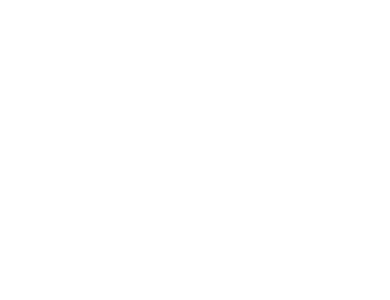
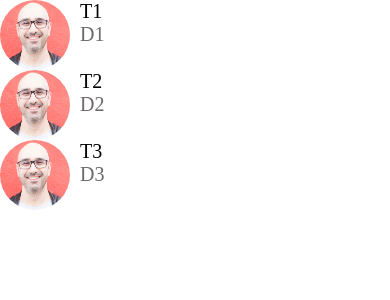
Before and after one commit to MikeEstes/done-with-it-app, a React Native app: screen / in a window 390 px wide. Shown: the top 300 px of the page. Built offline with nearby package versions, Linux system fonts and the light colour scheme.

Commit message:
Fixed breaking App screen, and added Messages Screen

```diff
--- a/App.js
+++ b/App.js
@@ -1,18 +1,13 @@
 import React from 'react';
 import { StyleSheet, View } from 'react-native';
 
-import WelcomeScreen from './src/screens/WelcomeScreen';
-import ViewImageScreen from './src/screens/ViewImageScreen';
-import AppText from './src/components/AppText';
-import AppButton from './src/components/AppButton';
-import Card from './src/components/Card';
-import ListingDetailsScreen from './src/screens/ListingDetailsScreen';
+import MessagesScreen from './src/screens/MessagesScreen';
 
 export default function App() {
   return (
-    <View>
-      <ViewImageScreen />
-    </View>
+    <>
+      <MessagesScreen />
+    </>
   );
 }
 
--- /dev/null
+++ b/src/screens/MessagesScreen.js
@@ -0,0 +1,43 @@
+import React from 'react';
+import { FlatList } from 'react-native';
+
+import ListItem from '../components/ListItem';
+
+const messages = [
+  {
+    id: 1,
+    title: 'T1',
+    description: 'D1',
+    image: require('../assets/mosh.jpg'),
+  },
+  {
+    id: 2,
+    title: 'T2',
+    description: 'D2',
+    image: require('../assets/mosh.jpg'),
+  },
+  {
+    id: 3,
+    title: 'T3',
+    description: 'D3',
+    image: require('../assets/mosh.jpg'),
+  },
+];
+
+const MessagesScreen = () => {
+  return (
+    <FlatList
+      data={messages}
+      keyExtractor={(message) => message.id.toString()}
+      renderItem={({ item }) => (
+        <ListItem
+          title={item.title}
+          subtitle={item.description}
+          image={item.image}
+        />
+      )}
+    />
+  );
+};
+
+export default MessagesScreen;
--- a/src/screens/ViewImageScreen.js
+++ b/src/screens/ViewImageScreen.js
@@ -4,7 +4,7 @@ import { MaterialCommunityIcons } from '@expo/vector-icons';
 
 import colors from '../config/colors';
 
-function ViewImageScreen() {
+const ViewImageScreen = () => {
   return (
     <View style={styles.container}>
       <View style={styles.closeIcon}>
@@ -24,7 +24,7 @@ function ViewImageScreen() {
       />
     </View>
   );
-}
+};
 
 const styles = StyleSheet.create({
   container: {
@@ -46,4 +46,5 @@ const styles = StyleSheet.create({
     height: '100%',
   },
 });
+
 export default ViewImageScreen;
--- a/src/screens/WelcomeScreen.js
+++ b/src/screens/WelcomeScreen.js
@@ -2,12 +2,10 @@ import React from 'react';
 import { Image, ImageBackground, StyleSheet, Text, View } from 'react-native';
 import AppButton from '../components/AppButton';
 
-import colors from '../config/colors';
-
-function WelcomeScreen(props) {
+const WelcomeScreen = () => {
   return (
     <ImageBackground
-      blurRadius={5}
+      blurRadius={10}
       style={styles.background}
       source={require('../assets/background.jpg')}>
       <View style={styles.logoContainer}>
@@ -20,7 +18,7 @@ function WelcomeScreen(props) {
       </View>
     </ImageBackground>
   );
-}
+};
 
 const styles = StyleSheet.create({
   background: {
```
Also changed, not shown: src/assets/icon.png, src/assets/splash.png.
